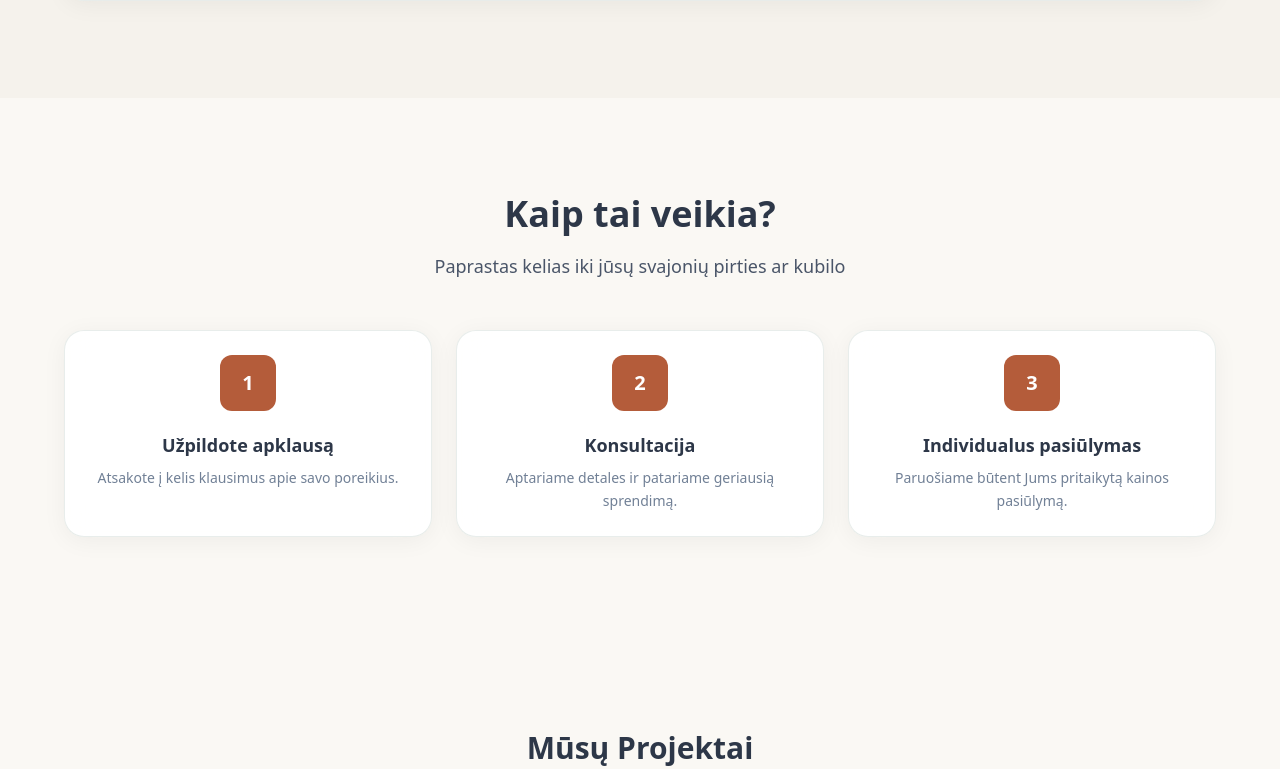
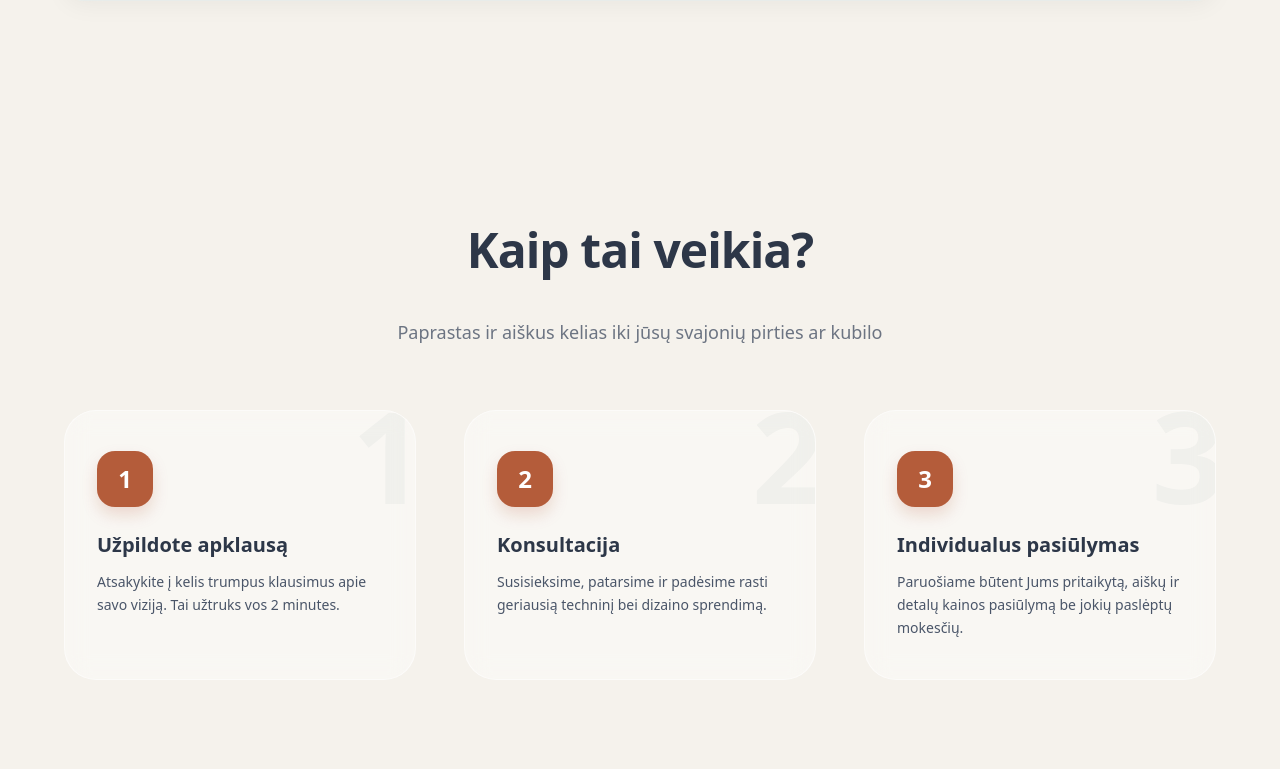
Before and after one commit to Maijkis/kingsauna-b2b, a plain HTML site: page index.html in a window 1280 px wide. Shown: the part 4440-5209 px from the top of the page. Drawn offline with nearby package versions, Linux system fonts and the light colour scheme.

Commit message:
UI Update: Modernize 'Kaip tai veikia' section with glassmorphism and scroll animations

```diff
--- a/index.html
+++ b/index.html
@@ -336,6 +336,75 @@
             background: var(--forest);
             width: 24px;
             border-radius: 4px;
+        }
+
+        /* ===== PROCESS CARDS (Kaip tai veikia) ===== */
+        .process-card {
+            background: rgba(255, 255, 255, 0.4);
+            backdrop-filter: blur(12px);
+            -webkit-backdrop-filter: blur(12px);
+            border: 1px solid rgba(255, 255, 255, 0.5);
+            border-radius: 32px;
+            padding: 2.5rem 2rem;
+            position: relative;
+            overflow: hidden;
+            transition: all 0.5s cubic-bezier(0.16, 1, 0.3, 1);
+            opacity: 0;
+            transform: translateY(40px) scale(0.95);
+        }
+
+        .process-card.active {
+            opacity: 1;
+            transform: translateY(0) scale(1);
+        }
+
+        .process-number {
+            position: absolute;
+            top: -20px;
+            right: -10px;
+            font-size: 8rem;
+            font-weight: 900;
+            color: var(--forest);
+            opacity: 0.04;
+            line-height: 1;
+            pointer-events: none;
+            transition: all 0.6s ease;
+        }
+
+        .process-card:hover .process-number {
+            opacity: 0.08;
+            transform: scale(1.1) translateX(-10px);
+        }
+
+        .process-icon-wrapper {
+            width: 56px;
+            height: 56px;
+            background: var(--copper);
+            border-radius: 18px;
+            display: flex;
+            align-items: center;
+            justify-content: center;
+            color: white;
+            font-size: 1.5rem;
+            font-weight: 800;
+            margin-bottom: 1.5rem;
+            box-shadow: 0 8px 16px rgba(180, 92, 58, 0.2);
+        }
+
+        .process-card:hover {
+            background: rgba(255, 255, 255, 0.6);
+            border-color: rgba(34, 84, 61, 0.2);
+            transform: translateY(-8px);
+            box-shadow: 0 20px 40px rgba(0, 0, 0, 0.06);
+        }
+
+        @media (max-width: 768px) {
+            .process-card {
+                padding: 2rem 1.5rem;
+            }
+            .process-number {
+                font-size: 6rem;
+            }
         }
 
         /* ===== TESTIMONIAL CAROUSEL ===== */
@@ -1154,45 +1223,46 @@
     </section>
 
     <!-- ===== KAIP TAI VEIKIA ===== -->
-    <section id="kaip-veikia" class="py-16 md:py-24 px-4 bg-sand section-px">
+    <section id="kaip-veikia" class="py-20 md:py-32 px-4 bg-cream section-px overflow-hidden">
         <div class="max-w-6xl mx-auto">
-            <div class="text-center mb-12">
-                <h2 class="text-3xl md:text-4xl font-bold mb-4" style="color: var(--text-charcoal);">
+            <div class="text-center mb-16">
+                <h2 class="text-3xl md:text-5xl font-bold mb-4" style="color: var(--text-charcoal); letter-spacing: -0.02em;">
                     Kaip tai veikia?
                 </h2>
-                <p class="text-readable max-w-2xl mx-auto">
-                    Paprastas kelias iki jūsų svajonių pirties ar kubilo
+                <div class="w-12 h-1 bg-copper mx-auto mb-6 rounded-full"></div>
+                <p class="text-readable max-w-2xl mx-auto text-lg opacity-80">
+                    Paprastas ir aiškus kelias iki jūsų svajonių pirties ar kubilo
                 </p>
             </div>
 
-            <div class="grid grid-cols-1 md:grid-cols-3 gap-6">
-                <div class="glass-card-light p-6 text-center">
-                    <div class="w-14 h-14 rounded-xl mx-auto mb-5 flex items-center justify-center text-white text-xl font-bold" style="background: var(--copper);">
-                        1
-                    </div>
-                    <h3 class="text-lg font-bold mb-2" style="color: var(--text-charcoal);">Užpildote apklausą</h3>
-                    <p class="text-sm leading-relaxed" style="color: var(--text-muted);">
-                        Atsakote į kelis klausimus apie savo poreikius.
+            <div class="grid grid-cols-1 md:grid-cols-3 gap-8 lg:gap-12">
+                <!-- Step 1 -->
+                <div class="process-card scroll-reveal">
+                    <div class="process-number">1</div>
+                    <div class="process-icon-wrapper">1</div>
+                    <h3 class="text-xl font-bold mb-3" style="color: var(--text-charcoal);">Užpildote apklausą</h3>
+                    <p class="text-readable text-sm leading-relaxed">
+                        Atsakykite į kelis trumpus klausimus apie savo viziją. Tai užtruks vos 2 minutes.
                     </p>
                 </div>
 
-                <div class="glass-card-light p-6 text-center">
-                    <div class="w-14 h-14 rounded-xl mx-auto mb-5 flex items-center justify-center text-white text-xl font-bold" style="background: var(--copper);">
-                        2
-                    </div>
-                    <h3 class="text-lg font-bold mb-2" style="color: var(--text-charcoal);">Konsultacija</h3>
-                    <p class="text-sm leading-relaxed" style="color: var(--text-muted);">
-                        Aptariame detales ir patariame geriausią sprendimą.
+                <!-- Step 2 -->
+                <div class="process-card scroll-reveal" style="transition-delay: 150ms;">
+                    <div class="process-number">2</div>
+                    <div class="process-icon-wrapper">2</div>
+                    <h3 class="text-xl font-bold mb-3" style="color: var(--text-charcoal);">Konsultacija</h3>
+                    <p class="text-readable text-sm leading-relaxed">
+                        Susisieksime, patarsime ir padėsime rasti geriausią techninį bei dizaino sprendimą.
                     </p>
                 </div>
 
-                <div class="glass-card-light p-6 text-center">
-                    <div class="w-14 h-14 rounded-xl mx-auto mb-5 flex items-center justify-center text-white text-xl font-bold" style="background: var(--copper);">
-                        3
-                    </div>
-                    <h3 class="text-lg font-bold mb-2" style="color: var(--text-charcoal);">Individualus pasiūlymas</h3>
-                    <p class="text-sm leading-relaxed" style="color: var(--text-muted);">
-                        Paruošiame būtent Jums pritaikytą kainos pasiūlymą.
+                <!-- Step 3 -->
+                <div class="process-card scroll-reveal" style="transition-delay: 300ms;">
+                    <div class="process-number">3</div>
+                    <div class="process-icon-wrapper">3</div>
+                    <h3 class="text-xl font-bold mb-3" style="color: var(--text-charcoal);">Individualus pasiūlymas</h3>
+                    <p class="text-readable text-sm leading-relaxed">
+                        Paruošiame būtent Jums pritaikytą, aiškų ir detalų kainos pasiūlymą be jokių paslėptų mokesčių.
                     </p>
                 </div>
             </div>
@@ -1909,6 +1979,25 @@
             renderCarousel();
             initProductCarousel();
             startAutoplay();
+
+            // Initialize scroll animations
+            const observerOptions = {
+                threshold: 0.1,
+                rootMargin: '0px 0px -50px 0px'
+            };
+
+            const observer = new IntersectionObserver((entries) => {
+                entries.forEach(entry => {
+                    if (entry.isIntersecting) {
+                        entry.target.classList.add('active');
+                    }
+                });
+            }, observerOptions);
+
+            document.querySelectorAll('.scroll-reveal').forEach(el => {
+                observer.observe(el);
+            });
+
             document.getElementById('prevBtn').addEventListener('click', prevSlide);
             document.getElementById('nextBtn').addEventListener('click', nextSlide);
 
```
